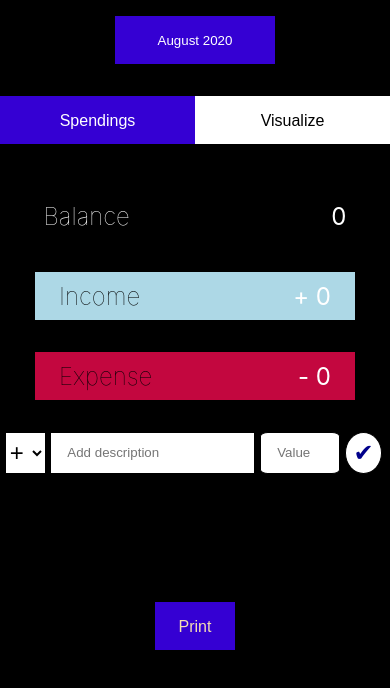
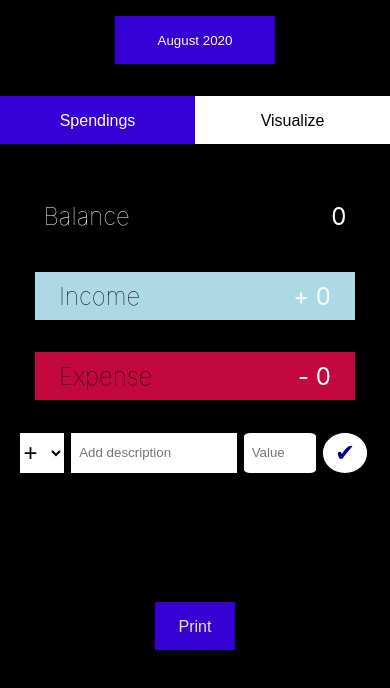
Before and after one commit to Rakshitshetty5/Budget, a React (Create React App) app: page / in a window 390 px wide. Shown: the top 688 px of the page. Built offline with nearby package versions, Linux system fonts and the light colour scheme.

Commit message:
styling complete

```diff
--- a/src/App.js
+++ b/src/App.js
@@ -7,7 +7,7 @@ import './App.scss';
 
 function App() {
   return (
-    <div>
+    <div className = 'app'>
       <MonthPicker />
       <OptionSelector />
     </div>
--- a/src/components/form/form.styles.scss
+++ b/src/components/form/form.styles.scss
@@ -52,8 +52,20 @@
 
     @media (max-width: 526px) {
         .add__description{
-            width: 15rem;
+            width: 43vw;
+            padding-left: 0.5rem;
 
+        }
+        .add__value{
+            width: 19vw;
+            padding-left: 0.5rem;
+        }
+        .add__type{
+            width: 12vw;
+        }
+
+        .add__btn{
+            width: 12vw;
         }
     }
 }
@@ -61,7 +73,5 @@
 @media (max-width: 526px) {
     .add__container{
         width: 98vw;
-
-
     }
   }
--- a/src/components/spendings/spendings.styles.scss
+++ b/src/components/spendings/spendings.styles.scss
@@ -2,5 +2,4 @@
     background: black;
     display: flex;
     flex-direction: column;
-
 }
```
